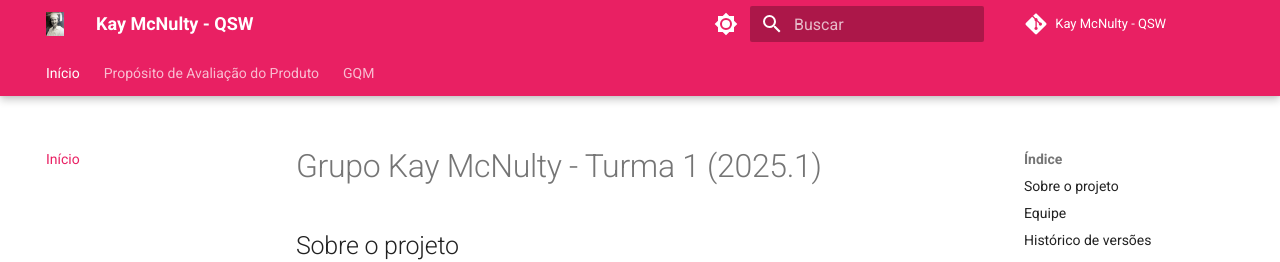
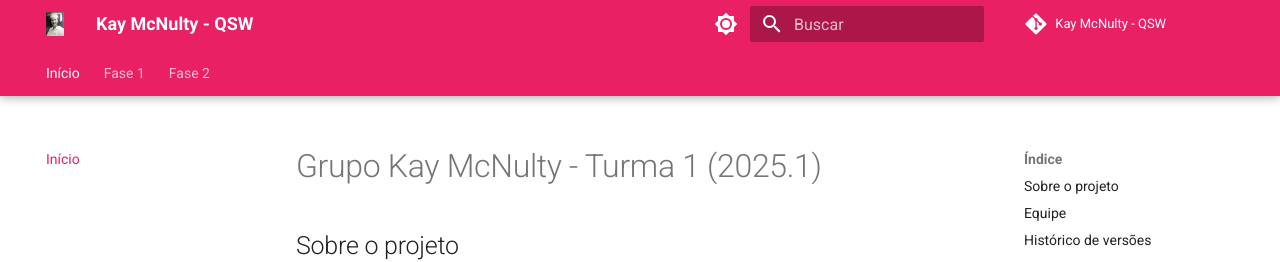
Before and after one commit to FCTE-Qualidade-de-Software-1/2025-1-T01-KAY-MCNULTY, an MkDocs documentation site: the page built from docs/index.md, in a window 1280 px wide. Shown: the top 262 px of the page. Built offline with MkDocs 1.6.1 and Material for MkDocs 9.7.7, drawn with Linux system fonts in a browser that asks for light colours; comment, search, counter and statistics services are not loaded.

Commit message:
Update mkdocs.yml

```diff
--- a/mkdocs.yml
+++ b/mkdocs.yml
@@ -51,7 +51,7 @@ extra:
 
 nav:
   - Início: index.md
-  - Propósito de Avaliação do Produto: processo/processo_avaliacao_agromart.md
-  - GQM:
-    - Definição: gqm/gqm_definicao_agromart.md
+  - Fase 1: processo/processo_avaliacao_agromart.md
+  - Fase 2:
+    - GQM: gqm/gqm_definicao_agromart.md
     - Abstraction Sheets: gqm/abstraction-sheet.md
```
